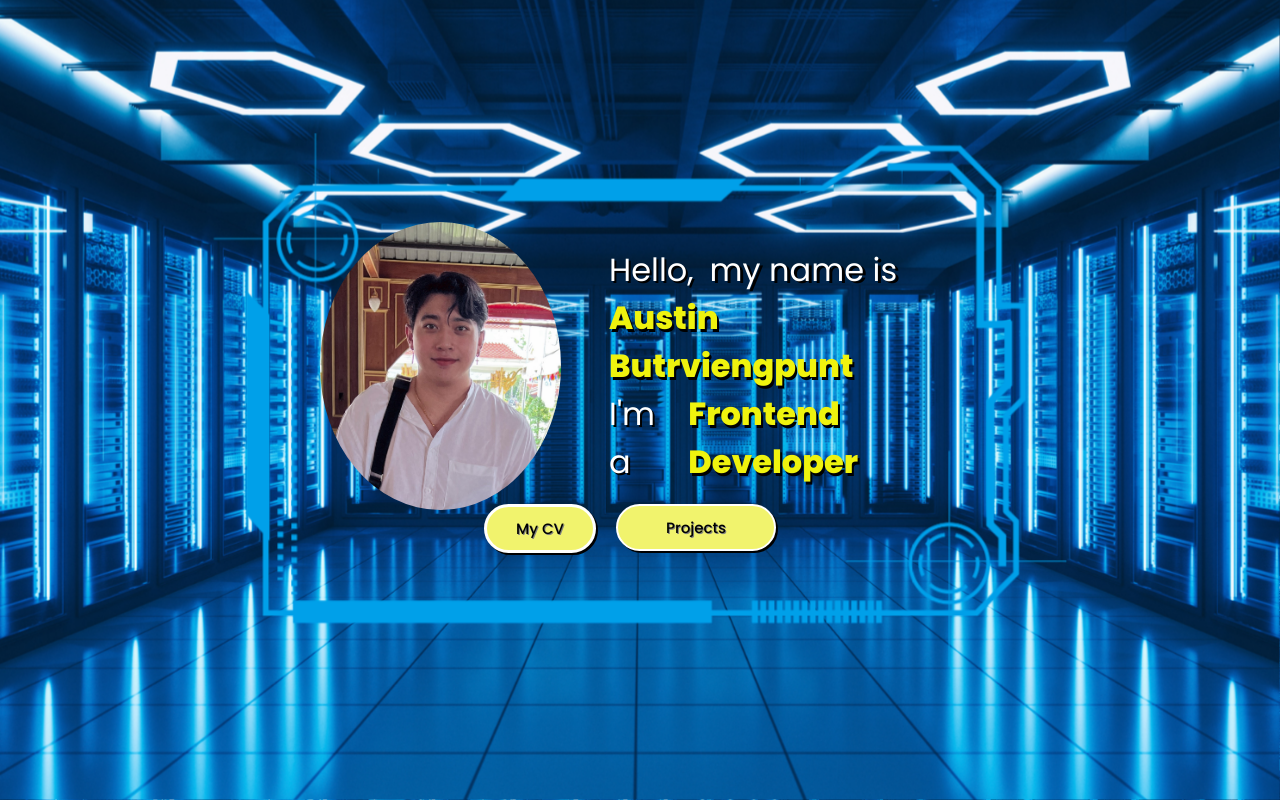
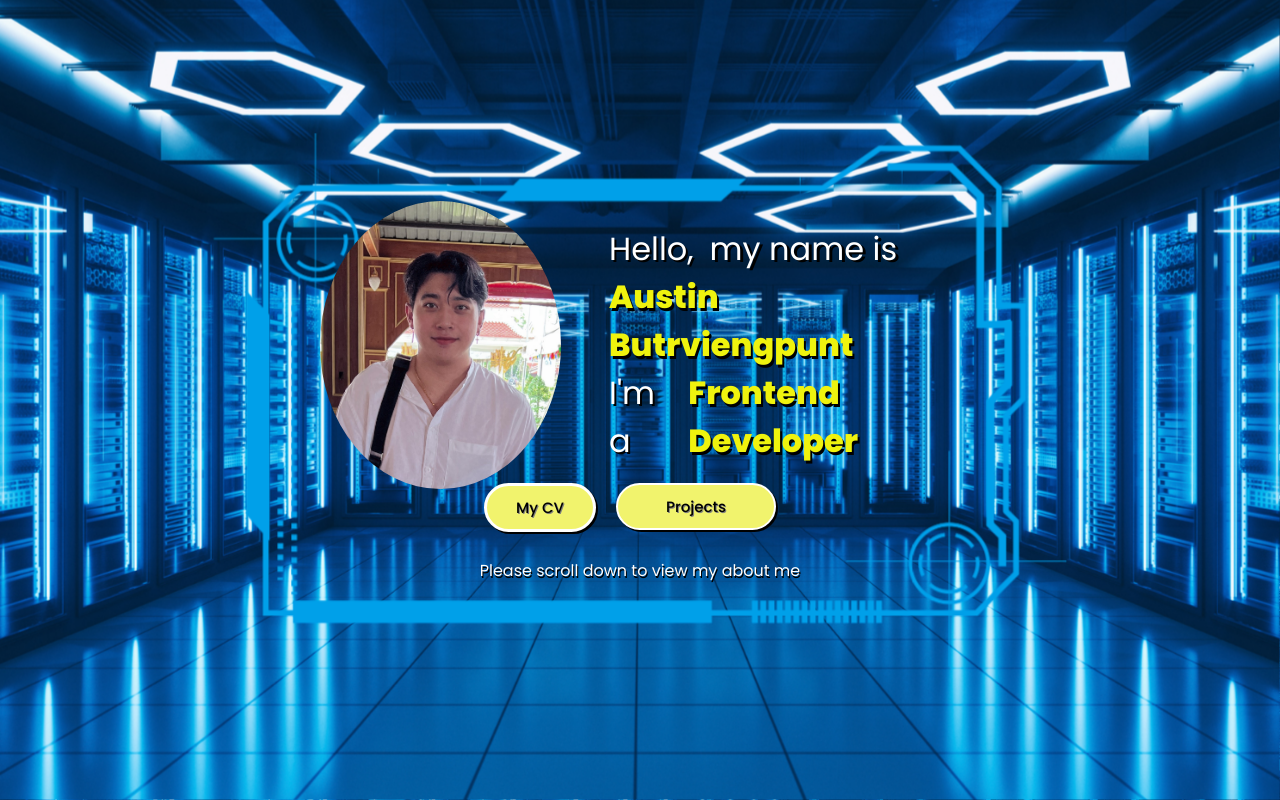
Before and after one commit to NitsuaBee/PortfolioApp, a React (Vite) app: page / in a window 1280 px wide. Built offline with nearby package versions, Linux system fonts and the light colour scheme.

Commit message:
Revision 4
- Changed the area of the about me panel
- added a glow effect to about me panel
- created text instruction to scroll down and view rest of portfolio

```diff
--- a/src/Components/Background/Background.css
+++ b/src/Components/Background/Background.css
@@ -7,6 +7,15 @@
     font-weight: 400;
     text-shadow: 2px 2px rgb(0, 0, 0);
     margin-right: 1rem;
+}
+
+.hello-about{
+    font-size: 1rem;
+    color: rgb(255, 255, 255);
+    list-style: none;
+    font-weight: 400;
+    text-shadow: 1px 2px rgb(0, 0, 0);
+    margin-top: 1rem;
 }
 .name {
     font-weight: 800;
@@ -44,6 +53,7 @@
     justify-content: center;
     align-items: center;
     border-radius: 50%;
+
     background-image: url("../../assets/ProfilePic.jpg");
     background-size: cover;
     background-repeat: no-repeat;
@@ -60,6 +70,15 @@
     display: flex;
     flex-direction: row;
     justify-content: start;
+}
+
+.list3 {
+
+    display: flex;
+    flex-direction: row;
+    justify-content: start;
+    align-items: center;
+
 }
 
 .info-greeting {
@@ -110,7 +129,6 @@ header {
     height: 100%;
     z-index: -1;
     display: block;
-    border-radius: 50%;
     object-fit: contain;
 }
 
@@ -182,11 +200,11 @@ header {
     perspective: 10px;
     width: auto;
     border: 2px solid black;
-    border-radius: 20px;
-    box-shadow: 5px 4px black;
+    border-radius: 10px;
     margin: 0 20px;
-    justify-content: center;
+    justify-content: start;
     align-items: center;
+    box-shadow: 0 0 11px rgb(34, 34, 34);;
 }
 
 .panel-title{
@@ -195,9 +213,10 @@ header {
     text-shadow: 2px 2px black;
 }
 
-.title h1{
+.panel-title h1{
     justify-items: center;
     align-items: center;
+    margin-bottom: 10rem;
 }
 
 .about-me {
--- a/src/Components/Background/MainPanel.jsx
+++ b/src/Components/Background/MainPanel.jsx
@@ -51,6 +51,9 @@ const MainPanel = () => {
                 <button className="btn-projects">Projects</button>
               </a>
             </div>
+            <ul className="list3">
+                  <li className="hello-about">Please scroll down to view my about me</li>
+                  </ul>
 
         </header>
         <motion.div animate={{ y: 100, scale: 1 }} intial={{scale: 0}} className="panel">
```
Lines whose indentation alone changed are shown as unchanged.
